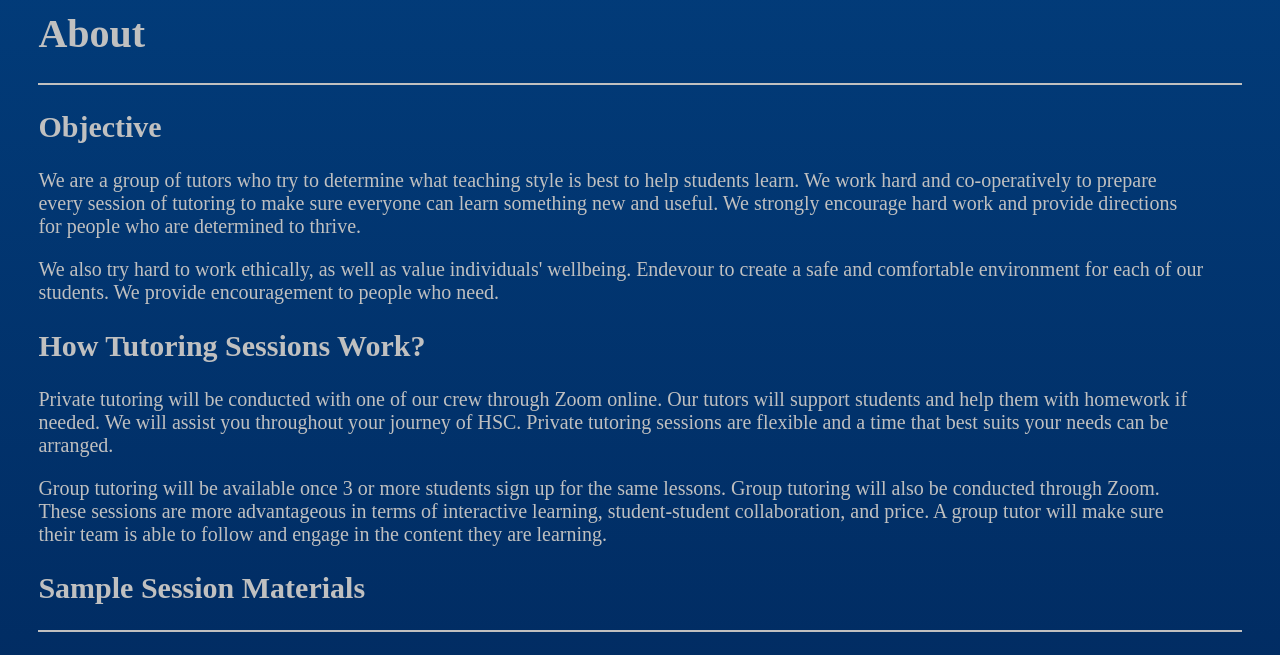
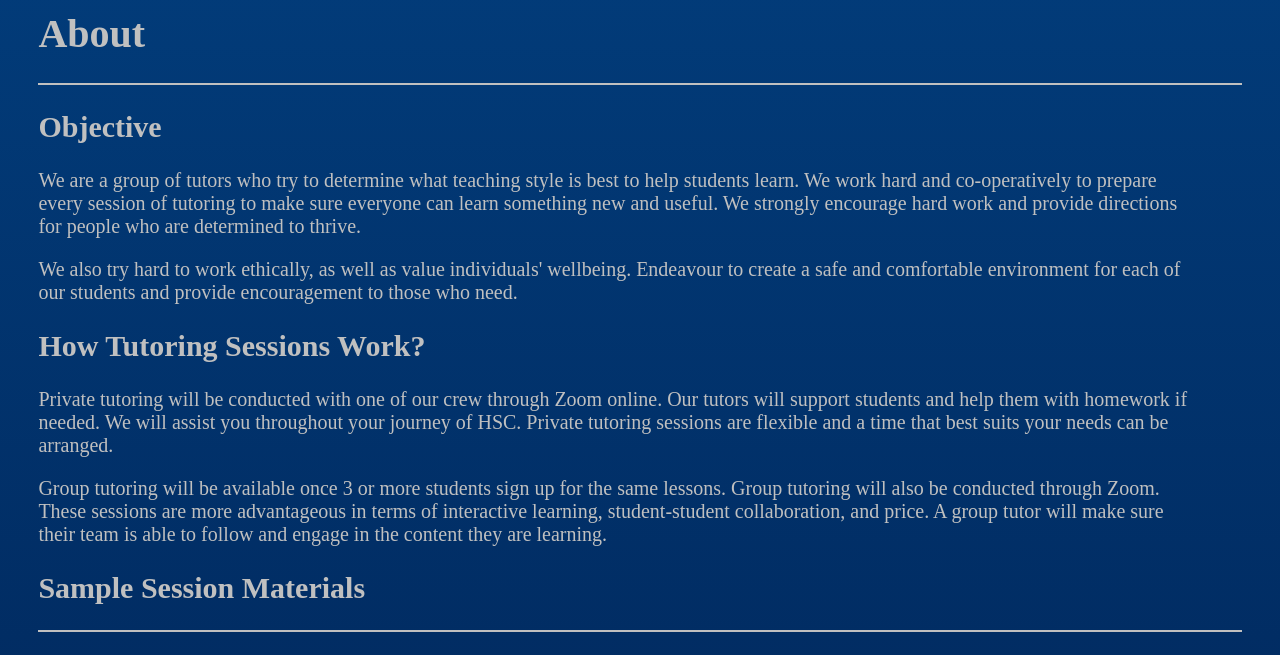
Before and after one commit to Joeli418/joeli418.github.io, a plain HTML site: page about.html in a window 1280 px wide. Shown: the part 140-795 px from the top of the page. Drawn offline with Linux system fonts and the light colour scheme; a web font is replaced by a local one.

Commit message:
Update about.html

```diff
--- a/about.html
+++ b/about.html
@@ -43,8 +43,8 @@
                 encourage hard work and provide directions for people who are determined to thrive.
             </p>
             <p>
-                We also try hard to work ethically, as well as value individuals' wellbeing. Endevour to create a safe and comfortable environment
-				for each of our students. We provide encouragement to people who need.
+                We also try hard to work ethically, as well as value individuals' wellbeing. Endeavour to create a safe and comfortable
+				environment for each of our students and provide encouragement to those who need.
             </p>
             <h2>How Tutoring Sessions Work?</h2>
             <p>
```
